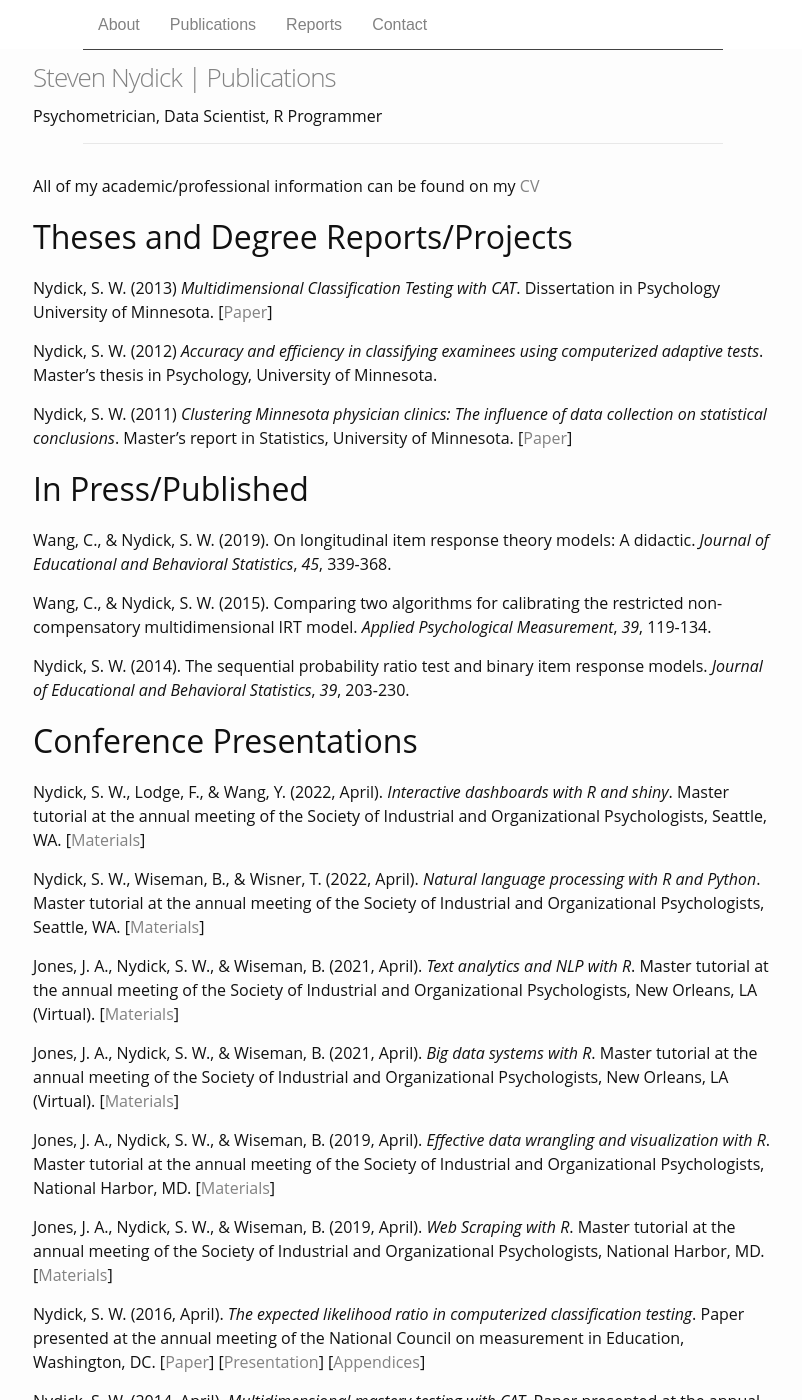
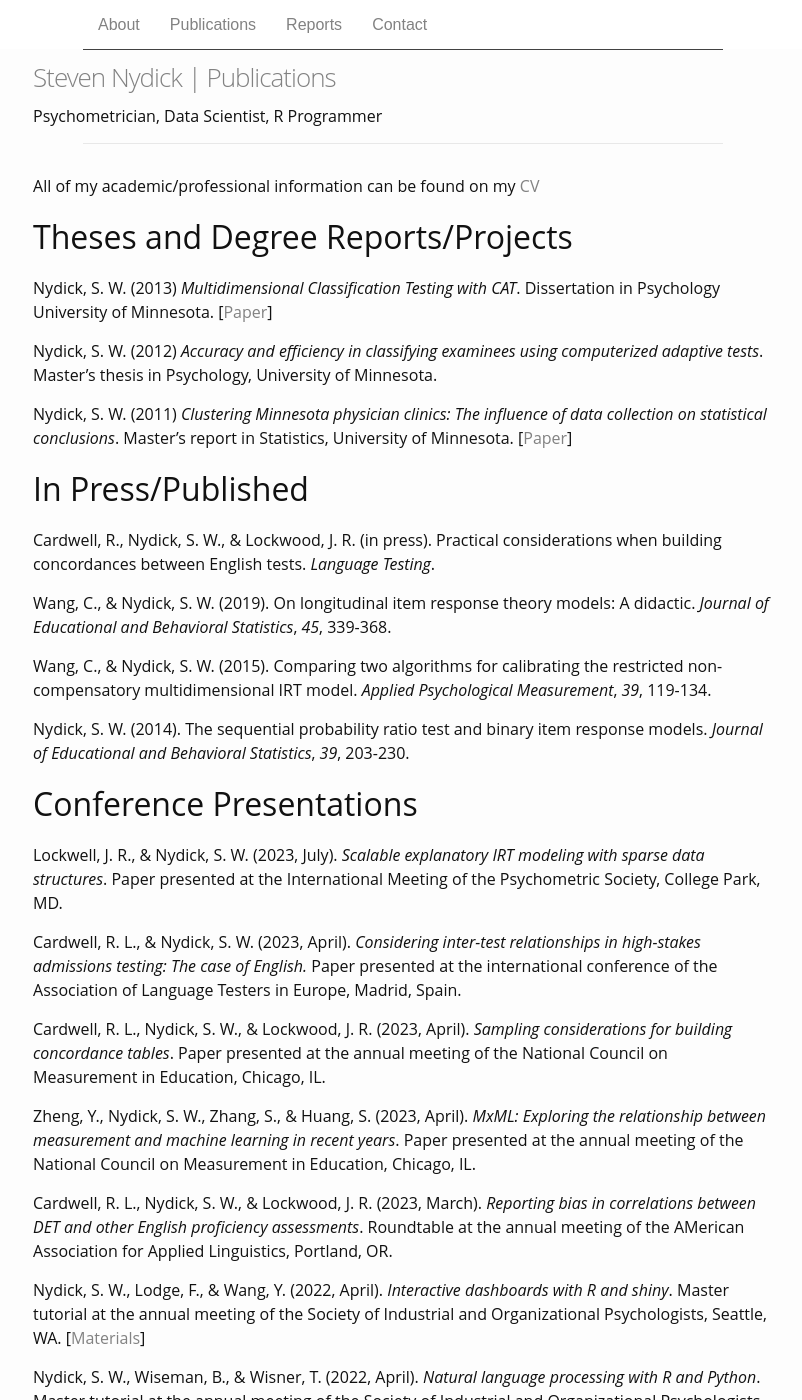
Before and after one commit to swnydick/swnydick.github.io, a Jekyll site: the page built from _pages/02_publications.md, in a window 1280 px wide and 1400 px high. Shown: the whole window, without its empty margins (237-1039 px from the left). Built offline with Jekyll 4.4.1, drawn with Linux system fonts in a browser that asks for light colours; some of the changed text lies outside the part shown.

Commit message:
Update publications page and CV

```diff
--- a/_pages/02_publications.md
+++ b/_pages/02_publications.md
@@ -24,6 +24,9 @@ University of Minnesota.
 
 ## In Press/Published
 
+Cardwell, R., Nydick, S. W., & Lockwood, J. R. (in press). Practical considerations
+when building concordances between English tests. *Language Testing*.
+
 Wang, C., & Nydick, S. W. (2019). On longitudinal item response theory models: A
 didactic. *Journal of Educational and Behavioral Statistics*, *45*, 339-368.
 
@@ -36,6 +39,29 @@ response models. *Journal of Educational and Behavioral Statistics*, *39*,
 203-230.
 
 ## Conference Presentations
+
+Lockwell, J. R., & Nydick, S. W. (2023, July). *Scalable explanatory IRT modeling
+with sparse data structures*. Paper presented at the International Meeting of the
+Psychometric Society, College Park, MD.
+
+Cardwell, R. L., & Nydick, S. W. (2023, April). *Considering inter-test relationships
+in high-stakes admissions testing: The case of English.* Paper presented at the
+international conference of the Association of Language Testers in Europe, Madrid,
+Spain.
+
+Cardwell, R. L., Nydick, S. W., & Lockwood, J. R. (2023, April). *Sampling
+considerations for building concordance tables*. Paper presented at the annual
+meeting of the National Council on Measurement in Education, Chicago, IL.
+
+Zheng, Y., Nydick, S. W., Zhang, S., & Huang, S. (2023, April). *MxML: Exploring
+the relationship between measurement and machine learning in recent years*. Paper
+presented at the annual meeting of the National Council on Measurement in Education,
+Chicago, IL.
+
+Cardwell, R. L., Nydick, S. W., & Lockwood, J. R. (2023, March). *Reporting bias
+in correlations between DET and other English proficiency assessments*. Roundtable
+at the annual meeting of the AMerican Association for Applied Linguistics,
+Portland, OR.
 
 Nydick, S. W., Lodge, F., & Wang, Y. (2022, April). *Interactive dashboards with
 R and shiny*. Master tutorial at the annual meeting of the Society of Industrial
```
Also changed, not shown: other parts of _pages/02_publications.md (+0 -6 lines), 1 other file.
